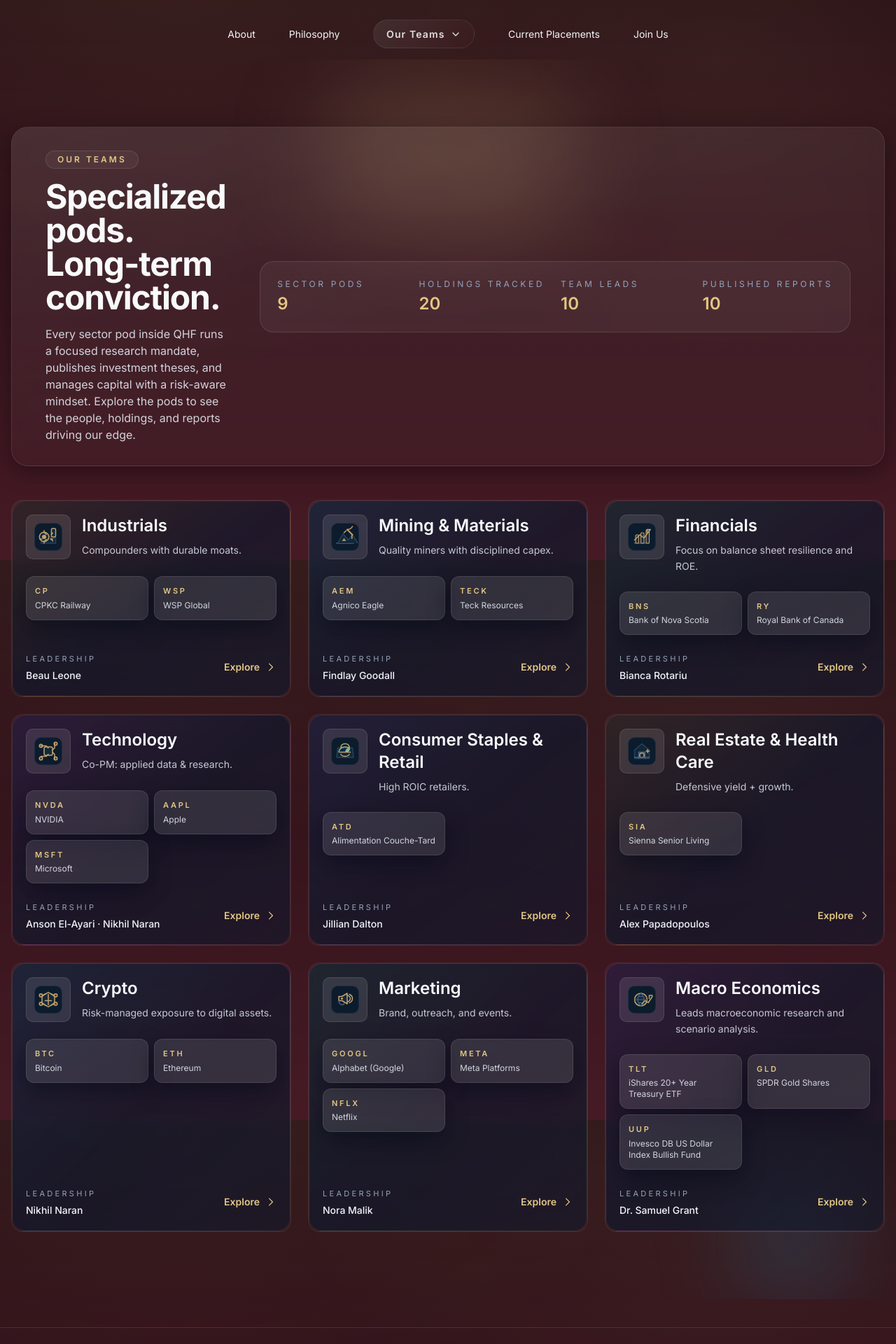
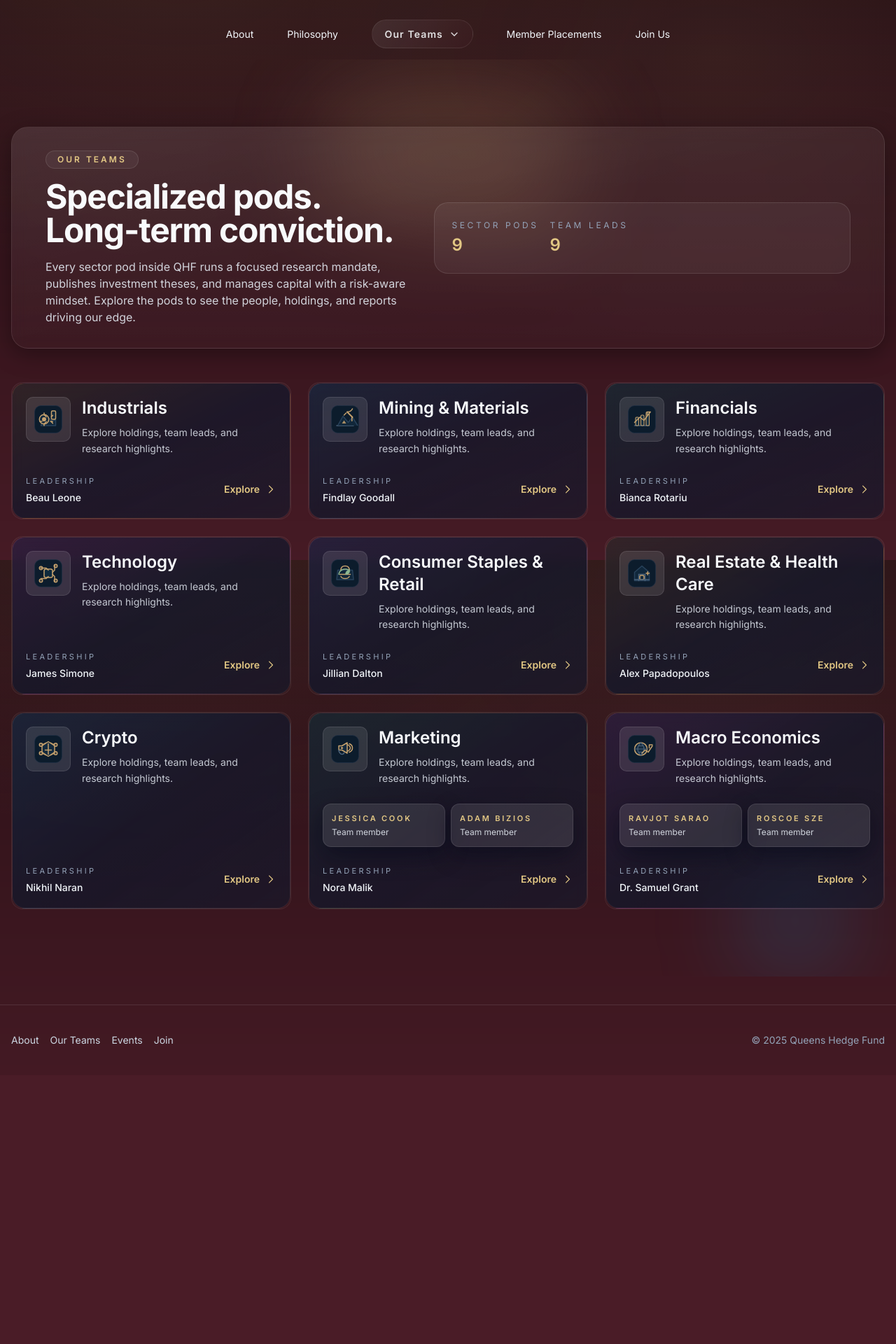
Before and after one commit to nikhil-naran/qhf-site, a React (Vite) app: page /teams in a window 1280 px wide. Shown: the top 1920 px of the page at 70% size. After the commit the page ends 1536 px from the top, so only its background shows below. Built offline with nearby package versions, Linux system fonts and the light colour scheme.

Commit message:
updated descriptions

```diff
--- a/src/App.jsx
+++ b/src/App.jsx
@@ -66,7 +66,7 @@ export default function App() {
   return (
     <BrowserRouter>
       <Helmet>
-        <title>Queens Hedge Fund (QHF) — Empowering students with real-world investment experience</title>
+        <title>Queens Hedge Fund (QHF) - Empowering students with real-world investment experience</title>
         <meta name="description" content="Queens Hedge Fund (QHF) is a student-led investment group based in Kingston, Ontario."/>
         <meta property="og:title" content="Queens Hedge Fund (QHF)" />
         <meta property="og:description" content="Empowering students with real-world investment experience and financial expertise" />
--- a/src/components/About.jsx
+++ b/src/components/About.jsx
@@ -73,7 +73,7 @@ export default function About(){
           <div className="glass rounded-2xl border border-white/10 p-8 shadow-sm">
             <h3 className="text-3xl font-bold">Why QHF</h3>
             <p className="mt-4 text-slate-200/80 leading-relaxed">
-              QHF is designed for students who want more than just theory — we offer the structure, discipline, and accountability of a real hedge fund environment.
+              QHF is designed for students who want more than just theory; we offer the structure, discipline, and accountability of a real hedge fund environment.
             </p>
 
             <div className="mt-8 lg:mt-12 grid items-stretch gap-4 sm:grid-cols-2">
--- a/src/components/Alumni.jsx
+++ b/src/components/Alumni.jsx
@@ -3,31 +3,11 @@ import { ChevronLeft, ChevronRight } from 'lucide-react';
 import { Motion, revealOnScroll, prefersReducedMotion } from '../lib/animation.js';
 
 const placements = [
+  { name: 'RBC', logo: '/logos/rbc.png' },
   { name: 'Questrade', logo: '/logos/questrade.png' },
-  { name: 'RBC', logo: '/logos/rbc.png' },
-  { name: 'Richardson Wealth', logo: '/logos/richardson-wealth.png' },
   { name: 'TD', logo: '/logos/td.png' },
-  { name: 'BMO', logo: '/logos/bmo.png' },
-  { name: 'CIBC', logo: '/logos/cibc.png' },
-  { name: 'Scotiabank', logo: '/logos/scotiabank.png' },
-  { name: 'Fidelity', logo: '/logos/fidelity.png' },
   { name: 'Manulife', logo: '/logos/manulife.png' },
-  { name: 'Sun Life', logo: '/logos/sun-life.png' },
-  { name: 'Brookfield', logo: '/logos/brookfield.png' },
-  { name: 'BlackRock', logo: '/logos/blackrock.png' },
-  { name: 'Morgan Stanley', logo: '/logos/morgan-stanley.png' },
-  { name: 'Goldman Sachs', logo: '/logos/goldman-sachs.png' },
-  { name: 'National Bank', logo: '/logos/national-bank.png' },
-  { name: 'PI Financial', logo: '/logos/pi-financial.png' },
-  { name: 'RBC Capital Markets', logo: '/logos/rbc-capital-markets.png' },
-  { name: 'Desjardins', logo: '/logos/desjardins.png' },
-  { name: 'Crestone', logo: '/logos/crestone.png' },
-  { name: 'ATB Financial', logo: '/logos/atb-financial.png' },
-  { name: 'HSBC', logo: '/logos/hsbc.png' },
-  { name: 'Simplii', logo: '/logos/simplii.png' },
-  { name: 'Wealthsimple', logo: '/logos/wealthsimple.png' },
-  { name: 'Interactive Brokers', logo: '/logos/interactive-brokers.png' },
-  { name: 'Vanguard', logo: '/logos/vanguard.png' }
+  { name: 'Richardson Wealth', logo: '/logos/richardson-wealth.png' }
 ];
 
 const SCROLL_CYCLE_MS = 22000; // time to shift one slide completely
@@ -250,10 +230,10 @@ export default function Alumni(){
   return (
     <section id="alumni" ref={ref} className="py-16 sm:py-20">
       <div className="mx-auto max-w-7xl px-4">
-        <h2 className="text-3xl font-bold">Current Placements</h2>
+        <h2 className="text-3xl font-bold">Member Placements</h2>
         <div className="mt-6">
           <div className="glass overflow-hidden rounded-2xl border border-white/10 p-5 sm:p-6">
-            <h3 className="text-xl font-semibold mb-4">Current Placements</h3>
+            <h3 className="text-xl font-semibold mb-4">Current / Past Placements</h3>
             <div
               className="placements-slider relative"
               ref={sliderRef}
--- a/src/components/Footer.jsx
+++ b/src/components/Footer.jsx
@@ -12,7 +12,7 @@ export default function Footer(){
           <a href="/#join" className="hover:text-goldB">Join</a>
         </nav>
         <div className="text-sm text-slate-400">
-          <span>© {new Date().getFullYear()} Queens Hedge Fund — Made by The Lab <span aria-hidden="true">🍳</span></span>
+          <span>© {new Date().getFullYear()} Queens Hedge Fund</span>
         </div>
       </div>
     </footer>
--- a/src/components/Founders.jsx
+++ b/src/components/Founders.jsx
@@ -6,9 +6,9 @@ import { getHeadshot } from '../lib/headshots.js';
 const getInitials = (name = '') => name.split(' ').map((n) => n[0]).filter(Boolean).join('').slice(0, 2).toUpperCase();
 
 const founders = [
-  { name: 'Anson El Ayari', title: 'Co-Founder', bio: 'Placeholder bio for Anson.', linkedin: 'https://www.linkedin.com/in/anson-el-ayari/' },
-  { name: 'Nikhil Naran', title: 'Co-Founder', bio: 'Placeholder bio for Nikhil.', linkedin: 'https://www.linkedin.com/in/nikhilnaran/' },
-  { name: 'Ava El Ayari', title: 'Co-Founder', bio: 'Placeholder bio for Ava.', linkedin: 'https://www.linkedin.com/in/ava-el-ayari/' },
+  { name: 'Anson El Ayari', title: 'Co-Founder', bio: '', linkedin: 'https://www.linkedin.com/in/anson-el-ayari/' },
+  { name: 'Nikhil Naran', title: 'Co-Founder', bio: '', linkedin: 'https://www.linkedin.com/in/nikhilnaran/' },
+  { name: 'Ava El Ayari', title: 'Co-Founder', bio: '', linkedin: 'https://www.linkedin.com/in/ava-el-ayari/' },
 ].map((founder) => ({ ...founder, headshot: getHeadshot(founder.name) }));
 
 function Headshot({ person, className = '', initialsClass = '' }){
@@ -62,7 +62,6 @@ export default function Founders(){
                 <Headshot person={f} className="mb-4 flex h-24 w-24 items-center justify-center sm:h-28 sm:w-28" initialsClass="text-2xl" />
                 <div className="font-semibold">{f.name}</div>
                 <div className="text-sm text-slate-300">{f.title}</div>
-                <p className="mt-3 text-sm text-slate-300">{f.bio}</p>
               </button>
               {f.linkedin && (
                 <a
@@ -113,15 +112,7 @@ export default function Founders(){
                             <div className="mt-1 text-sm uppercase tracking-[0.3em] text-goldB/80">{f.title}</div>
                           </div>
                         </div>
-                        <div className="flex flex-col justify-center gap-6 text-base leading-relaxed text-slate-100/90 md:pr-6">
-                          <p className="text-lg text-slate-100/95">{f.bio}</p>
-                          <div className="grid gap-4 text-sm text-slate-300">
-                            <p>Orchestrates strategic initiatives and mentors student investors, ensuring QHF stays aligned with its founding vision.</p>
-                            <p>Use this space to highlight achievements, professional background, and the unique perspective each founder brings to the fund.</p>
-                            <p className="rounded-2xl border border-white/10 bg-white/5 p-4 text-slate-200/95">
-                              Looking for more? Add education history, favorite sectors, or a quote that reflects their investing philosophy.
-                            </p>
-                          </div>
+                        <div className="flex flex-col justify-center gap-6 md:pr-6">
                           <div className="flex flex-wrap items-center gap-3">
                             {f.linkedin && (
                               <a
--- a/src/components/Industries.jsx
+++ b/src/components/Industries.jsx
@@ -11,11 +11,11 @@ export default function Industries(){
     <section id="teams" ref={ref} className="py-16 sm:py-20">
       <div className="mx-auto max-w-7xl px-4">
         <h2 className="text-3xl font-bold">Our Teams</h2>
-        <p className="text-slate-300 mt-2 max-w-2xl">Explore QHF’s specialized teams — click any team to view holdings, members, and research.</p>
+        <p className="text-slate-300 mt-2 max-w-2xl">Explore QHF’s specialized teams - click any team to view holdings, members, and research.</p>
         <div className="mt-8 grid gap-5 sm:grid-cols-2 lg:grid-cols-3">
           {TEAM_CATEGORIES.map((c) => {
             const meta = TEAMS[c.slug] || {};
-            const blurb = meta.portfolioManager?.bio || 'View team, holdings, and research';
+            const blurb = 'Explore holdings, team leads, and research highlights.';
             return (
               <Link key={c.slug} to={`/teams/${c.slug}`} className="team-grid-card group">
                 <div className="flex items-center gap-3 sm:gap-4">
--- a/src/components/Nav.jsx
+++ b/src/components/Nav.jsx
@@ -99,7 +99,7 @@ export default function Nav(){
                 </div>
               )}
             </li>
-            <li><a href="/#alumni" className="hover:text-goldB transition-colors">Current Placements</a></li>
+            <li><a href="/#alumni" className="hover:text-goldB transition-colors">Member Placements</a></li>
             <li><a href="/#join" className="hover:text-goldB transition-colors">Join Us</a></li>
             </ul>
           </div>
@@ -148,7 +148,7 @@ export default function Nav(){
                   ))}
                 </div>
               )}
-              <a href="/#alumni" onClick={()=> setOpen(false)} className="px-2 py-2 rounded hover:bg-white/10">Current Placements</a>
+              <a href="/#alumni" onClick={()=> setOpen(false)} className="px-2 py-2 rounded hover:bg-white/10">Member Placements</a>
               <a href="/#join" onClick={()=> setOpen(false)} className="px-2 py-2 rounded hover:bg-white/10">Join</a>
               {/* motion toggle removed */}
             </div>
--- a/src/components/Philosophy.jsx
+++ b/src/components/Philosophy.jsx
@@ -46,7 +46,7 @@ export default function Philosophy(){
       step: '01',
       title: 'Research',
       points: [
-        'We begin with a macroeconomic lens — analyzing global growth, monetary policy, and sector trends.',
+        'We begin with a macroeconomic lens - analyzing global growth, monetary policy, and sector trends.',
         'From there, we narrow into bottom-up fundamentals, favoring companies whose strengths align with our macro regime.',
         'We also incorporate technical indicators to optimize trade timing and risk entry points.',
       ],
@@ -71,7 +71,7 @@ export default function Philosophy(){
       step: '04',
       title: 'Monitoring',
       points: [
-        'Markets evolve — so does our portfolio.',
+        'Markets evolve - so does our portfolio.',
         'We continuously review macro indicators, company performance, and exposures to ensure our allocations remain aligned with shifting regimes.',
       ],
     },
--- a/src/components/TeamPage.jsx
+++ b/src/components/TeamPage.jsx
@@ -124,7 +124,6 @@ export default function TeamPage(){
                           <PersonAvatar person={cpm} size="md" />
                           <div>
                             <div className="font-semibold text-slate-50">{cpm.name}</div>
-                            <p className="text-sm text-slate-300">{cpm.bio || 'Co-Portfolio Manager'}</p>
                           </div>
                         </div>
                       ))}
@@ -140,7 +139,6 @@ export default function TeamPage(){
                     <PersonAvatar person={pm} size="lg" />
                     <div>
                       <div className="font-semibold text-slate-50">{pm?.name}</div>
-                      <p className="text-sm text-slate-300">{pm?.bio || 'Portfolio lead'}</p>
                     </div>
                   </div>
                 </>
@@ -160,7 +158,6 @@ export default function TeamPage(){
                       <div key={i} className="glass rounded-xl border border-white/10 p-4">
                         <PersonAvatar person={a} size="md" className="mb-3" />
                         <div className="font-semibold text-slate-50">{a.name}</div>
-                        <p className="text-sm text-slate-300">{a.bio || (usingMembers ? 'Team member' : 'Analyst')}</p>
                       </div>
                     ))}
                   </div>
--- a/src/components/TeamsHub.jsx
+++ b/src/components/TeamsHub.jsx
@@ -10,7 +10,7 @@ const accentGradients = [
   'from-indigo-500/25 via-slate-900/35 to-slate-900/5',
 ];
 
-const formatMetric = (value) => (value && value > 0 ? value.toLocaleString('en-CA') : '—');
+const formatMetric = (value) => (value && value > 0 ? value.toLocaleString('en-CA') : 'N/A');
 
 export default function TeamsHub(){
   const allTeams = TEAM_CATEGORIES.map((entry, index) => ({
@@ -33,7 +33,7 @@ export default function TeamsHub(){
     { label: 'Holdings tracked', value: formatMetric(totalHoldings) },
     { label: 'Team leads', value: formatMetric(totalLeads) },
     { label: 'Published reports', value: formatMetric(totalReports) },
-  ].filter((metric) => metric.value !== '—');
+  ].filter((metric) => metric.value !== 'N/A');
 
   return (
     <main className="relative isolate overflow-hidden py-16 sm:py-20 lg:py-24">
@@ -66,7 +66,7 @@ export default function TeamsHub(){
         <div className="mt-12 grid gap-6 sm:grid-cols-2 lg:grid-cols-3">
           {allTeams.map((team) => {
             const { meta } = team;
-            const blurb = meta.portfolioManager?.bio || meta.coPortfolioManagers?.[0]?.bio || 'View portfolio, team, and reports';
+            const blurb = 'Explore holdings, team leads, and research highlights.';
             const leadNames = meta.portfolioManager?.name || (Array.isArray(meta.coPortfolioManagers) && meta.coPortfolioManagers.length > 0 ? meta.coPortfolioManagers.map((person) => person.name).join(' · ') : null);
 
             const holdings = Array.isArray(meta.holdings) ? meta.holdings.slice(0, 3) : [];
--- a/src/data.js
+++ b/src/data.js
@@ -21,133 +21,95 @@ export const TEAMS = {
   technology: {
     name: 'Technology',
   iconUrl: '/icons/technology.svg',
-    holdings: [
-      { ticker: 'NVDA', company: 'NVIDIA', allocation: 28, performance: 32 },
-      { ticker: 'AAPL', company: 'Apple', allocation: 18, performance: 9 },
-      { ticker: 'MSFT', company: 'Microsoft', allocation: 16, performance: 12 },
-      { ticker: 'SHOP', company: 'Shopify', allocation: 22, performance: 18 }
-    ],
-    coPortfolioManagers: [
-      withHeadshot({ name: 'Anson El-Ayari', bio: 'Co-PM: applied data & research.' }),
-      withHeadshot({ name: 'Nikhil Naran', bio: 'Co-PM: platform & infra.' })
-    ],
+    holdings: [],
+    portfolioManager: withHeadshot({ name: 'James Simone', bio: 'Sector lead.' }),
     analysts: [
-      withHeadshot({ name: 'James Simone', bio: 'Semis & AI infra.' }),
       withHeadshot({ name: 'Alicia Wang', bio: 'Software & platforms.' })
     ],
-    reports: [
-      { title: 'NVIDIA Variant Perception (Q1)', url: '/reports/nvda-q1.pdf' },
-      { title: 'Shopify Deep Dive', url: '/reports/shopify-deep-dive.pdf' }
-    ]
+    reports: []
   },
   financials: {
     name: 'Financials',
   iconUrl: '/icons/financials.svg',
-    holdings: [
-      { ticker: 'BNS', company: 'Bank of Nova Scotia', allocation: 12, performance: 3 },
-      { ticker: 'RY', company: 'Royal Bank of Canada', allocation: 14, performance: 4 }
-    ],
+    holdings: [],
     portfolioManager: withHeadshot({ name: 'Bianca Rotariu', bio: 'Focus on balance sheet resilience and ROE.' }),
     analysts: [
       withHeadshot({ name: 'Thomas Skippon', bio: 'Canadian banks & insurers.' })
     ],
-    reports: [{ title: 'Canadian Banks: Net Interest Margin Outlook', url: '/reports/fin-nim.pdf' }]
+    reports: []
   },
   'mining-materials': {
     name: 'Mining & Materials',
   iconUrl: '/icons/mining-materials.svg',
-    holdings: [
-      { ticker: 'AEM', company: 'Agnico Eagle', allocation: 10, performance: 7 },
-      { ticker: 'TECK', company: 'Teck Resources', allocation: 9, performance: 5 }
-    ],
+    holdings: [],
     portfolioManager: withHeadshot({ name: 'Findlay Goodall', bio: 'Quality miners with disciplined capex.' }),
     analysts: [
       withHeadshot({ name: 'Iain Brady', bio: 'Base metals & gold.' }),
       withHeadshot({ name: 'Emory Geho', bio: 'Exploration & commodities.' })
     ],
-    reports: [{ title: 'Copper Cycle Primer', url: '/reports/copper-cycle.pdf' }]
+    reports: []
   },
   industrials: {
     name: 'Industrials',
   iconUrl: '/icons/industrials.svg',
-    holdings: [
-      { ticker: 'CP', company: 'CPKC Railway', allocation: 11, performance: 6 },
-      { ticker: 'WSP', company: 'WSP Global', allocation: 10, performance: 8 }
-    ],
+    holdings: [],
     portfolioManager: withHeadshot({ name: 'Beau Leone', bio: 'Compounders with durable moats.' }),
     analysts: [
       withHeadshot({ name: 'Jay Diri', bio: 'Transport & engineering services.' }),
       withHeadshot({ name: 'Camran Jiwani', bio: 'Industrial analytics.' })
     ],
-    reports: [{ title: 'Rail Operator Unit Economics', url: '/reports/rail-econ.pdf' }]
+    reports: []
   },
   'consumer-staples-retail': {
     name: 'Consumer Staples & Retail',
   iconUrl: '/icons/consumer-staples-retail.svg',
-    holdings: [
-      { ticker: 'ATD', company: 'Alimentation Couche-Tard', allocation: 15, performance: 11 }
-    ],
+    holdings: [],
     portfolioManager: withHeadshot({ name: 'Jillian Dalton', bio: 'High ROIC retailers.' }),
     analysts: [
       withHeadshot({ name: 'Ivan Bardziyan', bio: 'Global staples coverage.' }),
       withHeadshot({ name: 'Gavin Cameron', bio: 'Retail comps & margins.' })
     ],
-    reports: [{ title: 'Convenience Retail Landscape', url: '/reports/retail-landscape.pdf' }]
+    reports: []
   },
   'real-estate-health-care': {
     name: 'Real Estate & Health Care',
   iconUrl: '/icons/real-estate-health-care.svg',
-    holdings: [
-      { ticker: 'SIA', company: 'Sienna Senior Living', allocation: 7, performance: 4 }
-    ],
+    holdings: [],
   portfolioManager: withHeadshot({ name: 'Alex Papadopoulos', bio: 'Defensive yield + growth.' }),
   analysts: [withHeadshot({ name: 'Daniel Thompson', bio: 'HC services & REITs.' })],
-    reports: [{ title: 'Senior Living REITs: Rate vs Occupancy', url: '/reports/reits-senior.pdf' }]
+    reports: []
   },
   crypto: {
     name: 'Crypto',
   iconUrl: '/icons/crypto.svg',
-    holdings: [
-      { ticker: 'BTC', company: 'Bitcoin', allocation: 5, performance: 20 },
-      { ticker: 'ETH', company: 'Ethereum', allocation: 4, performance: 15 }
-    ],
+    holdings: [],
   portfolioManager: withHeadshot({ name: 'Nikhil Naran', bio: 'Risk-managed exposure to digital assets.' }),
   analysts: [withHeadshot({ name: 'Aaron Feng', bio: 'On-chain & L2s.' })],
-    reports: [{ title: 'ETH Staking Dynamics', url: '/reports/eth-staking.pdf' }]
+    reports: []
   },
   marketing: {
     name: 'Marketing',
     iconUrl: '/icons/marketing.svg',
-    holdings: [
-      { ticker: 'GOOGL', company: 'Alphabet (Google)', allocation: 10, performance: 8 },
-      { ticker: 'META', company: 'Meta Platforms', allocation: 8, performance: 12 },
-      { ticker: 'NFLX', company: 'Netflix', allocation: 6, performance: 5 }
-    ],
+    holdings: [],
     portfolioManager: withHeadshot({ name: 'Nora Malik', bio: 'Brand, outreach, and events.' }),
     members: [
       withHeadshot({ name: 'Jessica Cook', bio: 'Events & partnerships.' }),
       withHeadshot({ name: 'Adam Bizios', bio: 'Content & campaigns.' }),
       withHeadshot({ name: 'Sydney Garrah', bio: 'Creative & design.' })
     ],
-    reports: [{ title: 'Event Playbook 2025', url: '/reports/event-playbook.pdf' }]
+    reports: []
   }
   ,
   'macro-economics': {
     name: 'Macro Economics',
   iconUrl: '/icons/macro-economics.svg',
-    holdings: [
-      { ticker: 'TLT', company: 'iShares 20+ Year Treasury ETF', allocation: 30, performance: 2 },
-      { ticker: 'GLD', company: 'SPDR Gold Shares', allocation: 20, performance: 5 },
-      { ticker: 'UUP', company: 'Invesco DB US Dollar Index Bullish Fund', allocation: 10, performance: -1 }
-    ],
+    holdings: [],
     portfolioManager: withHeadshot({ name: 'Dr. Samuel Grant', bio: 'Leads macroeconomic research and scenario analysis.' }),
     members: [
       { name: 'Ravjot Sarao' },
       { name: 'Roscoe Sze' }
     ].map(withHeadshot),
-    reports: [
-      { title: 'Macro Regime Playbook', url: '/reports/macro-regime-playbook.pdf' }
-    ]
+    reports: []
   }
 };
 
```
Also changed, not shown: 57 other files (tests, documents, lock files or other folders).
